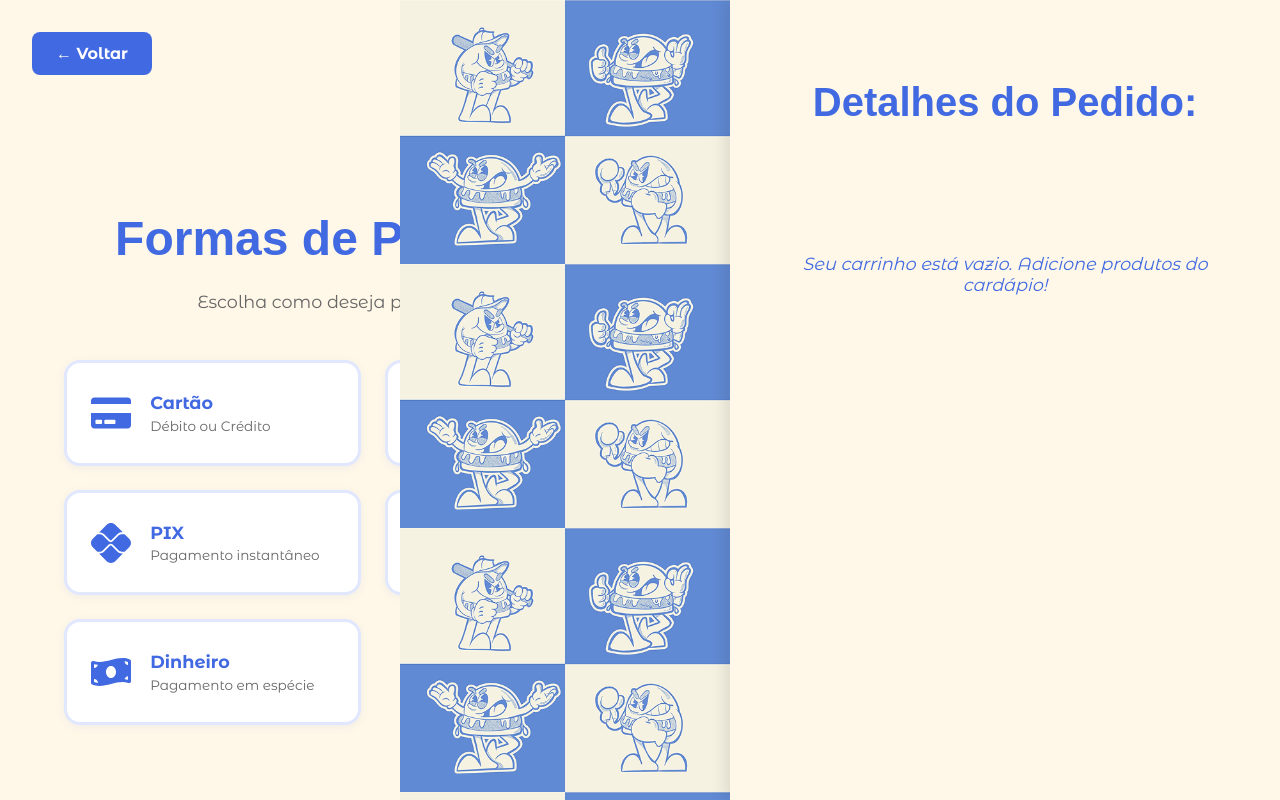
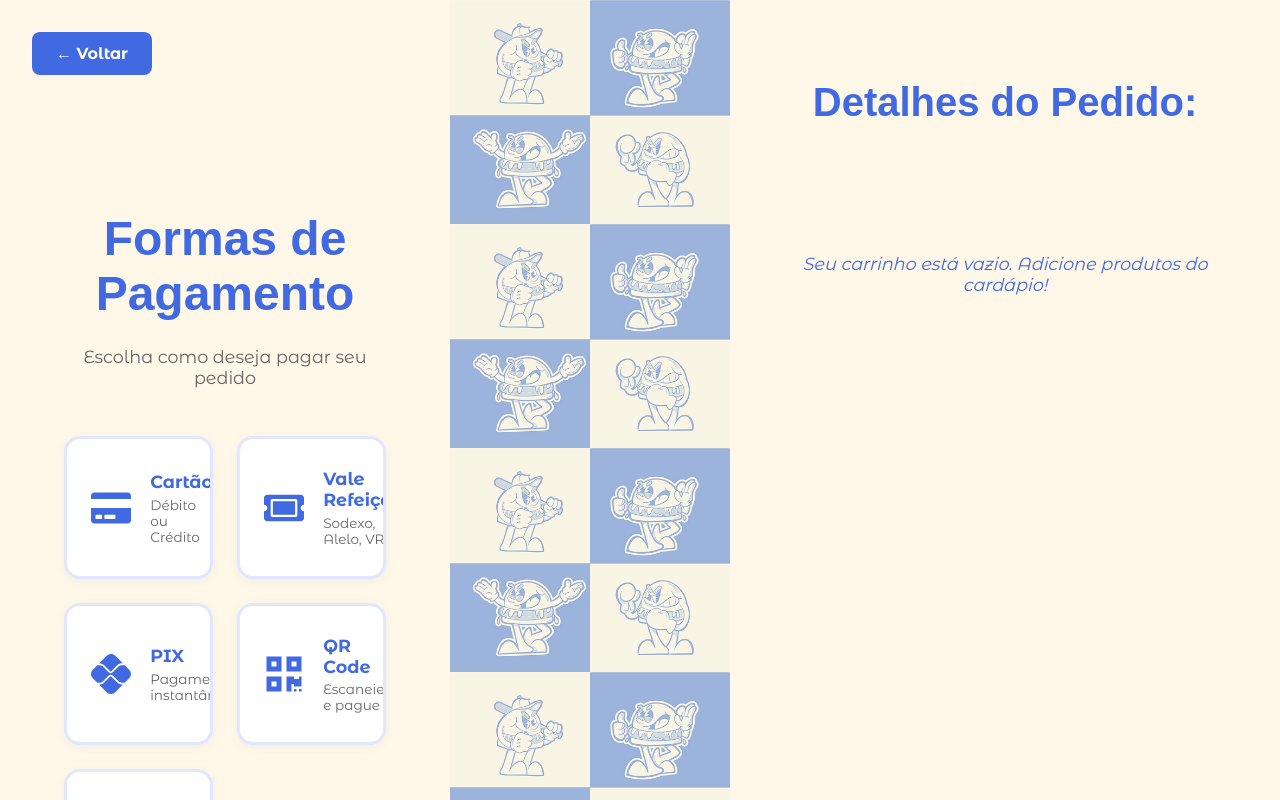
Before and after one commit to Nathsanfer/order-tech-front, a Next.js app: page /carrinho in a window 1280 px wide. Shown: the top 800 px of the page. Built offline with nearby package versions, Linux system fonts and the light colour scheme; a web font is replaced by a local one.

Commit message:
fix: adjust layout and styling for payment options and sidebar in carrinho

```diff
--- a/src/app/(rotas)/carrinho/carrinho.module.css
+++ b/src/app/(rotas)/carrinho/carrinho.module.css
@@ -33,7 +33,7 @@
 .formasPagamento {
   flex: 1;
   padding: 3rem 4rem;
-  max-width: calc(100% - 535px);
+  max-width: calc(100% - 830px);
   display: flex;
   flex-direction: column;
   align-items: center;
@@ -64,10 +64,11 @@
   right: 0;
   top: 0;
   height: 100vh;
+  z-index: 1;
 }
 
 .imagenesColuna {
-  width: 330px;
+  width: 280px;
   background-color: #FFF8E8;
   display: flex;
   flex-direction: column;
@@ -81,10 +82,9 @@
   display: flex;
   align-items: center;
   justify-content: center;
-  width: 330px;
+  width: 100%;
   height: auto;
   flex-shrink: 0;
-  opacity: 0.8;
 }
 
 .mascote {
@@ -92,6 +92,7 @@
   height: auto;
   object-fit: contain;
   display: block;
+  opacity: 0.5;
 }
 
 .sidebarPedido {
@@ -99,7 +100,6 @@
   background-color: #FFF8E8;
   padding: 2rem 2.5rem;
   overflow-y: auto;
-  box-shadow: -5px 0 15px rgba(0, 0, 0, 0.1);
   position: relative;
   z-index: 2;
 }
```
Also changed, not shown: 1 other file (tests, documents, lock files or other folders).
